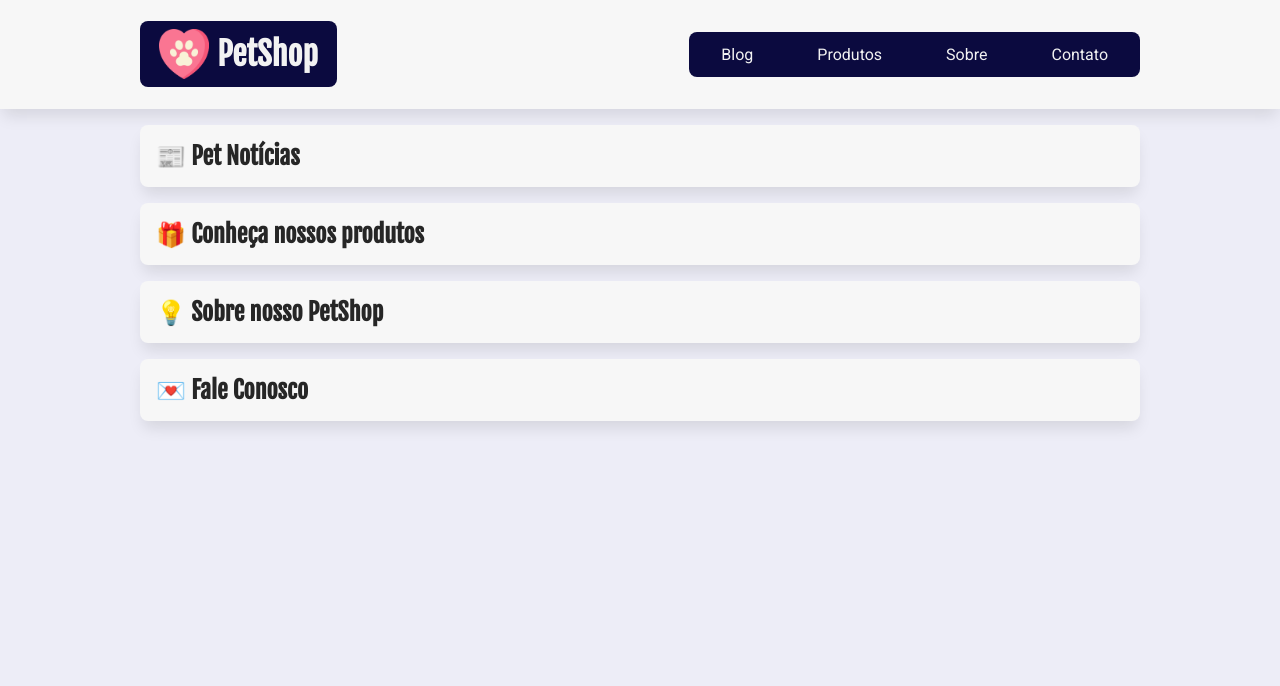
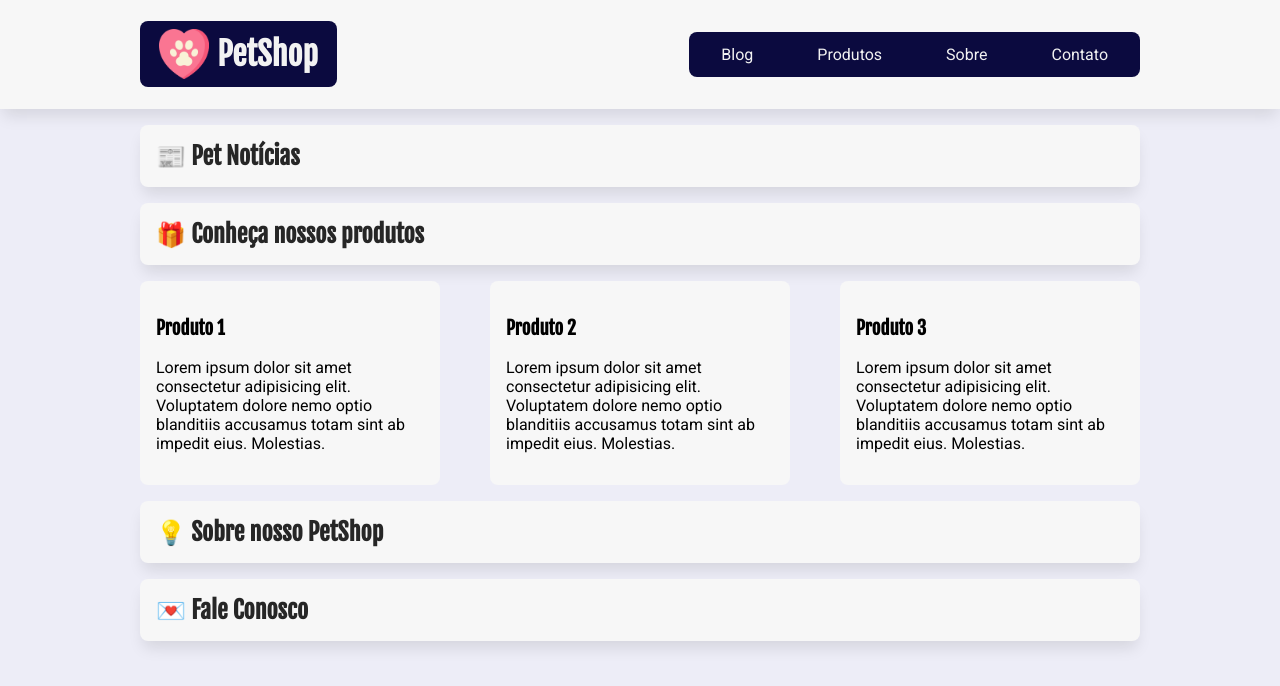
Before and after one commit to tiagotecinternet/petshop-tiago, a React (Create React App) app: page / in a window 1280 px wide. Shown: the top 686 px of the page. Built offline with nearby package versions, Linux system fonts and the light colour scheme.

Commit message:
Adição de artigos em Produtos

```diff
--- a/src/pages/Produtos/Produtos.jsx
+++ b/src/pages/Produtos/Produtos.jsx
@@ -3,6 +3,33 @@ const Produtos = () => {
   return (
     <section>
       <h2 className={estilos.titulo_secao}>Conheça nossos produtos</h2>
+
+      <div className={estilos.produtos}>
+        <article>
+          <h3>Produto 1</h3>
+          <p>
+            Lorem ipsum dolor sit amet consectetur adipisicing elit. Voluptatem
+            dolore nemo optio blanditiis accusamus totam sint ab impedit eius.
+            Molestias.
+          </p>
+        </article>
+        <article>
+          <h3>Produto 2</h3>
+          <p>
+            Lorem ipsum dolor sit amet consectetur adipisicing elit. Voluptatem
+            dolore nemo optio blanditiis accusamus totam sint ab impedit eius.
+            Molestias.
+          </p>
+        </article>
+        <article>
+          <h3>Produto 3</h3>
+          <p>
+            Lorem ipsum dolor sit amet consectetur adipisicing elit. Voluptatem
+            dolore nemo optio blanditiis accusamus totam sint ab impedit eius.
+            Molestias.
+          </p>
+        </article>
+      </div>
     </section>
   );
 };
```
